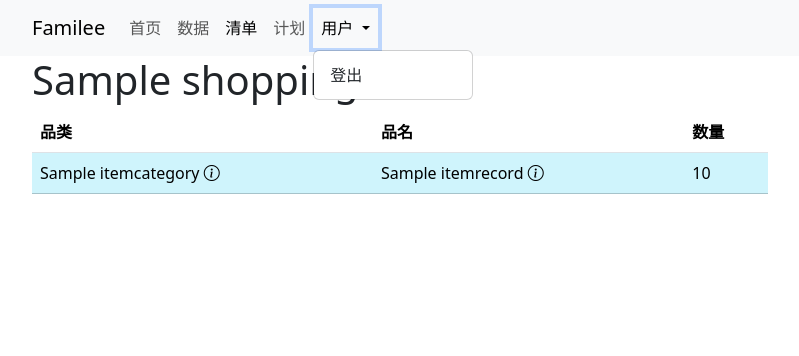
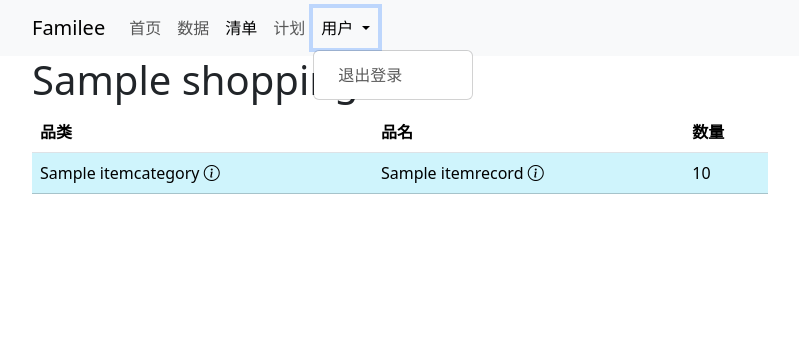
Before and after one commit to NullOnSpace/django-family, a Django app: page /shopping_list/1/ in a window 1280 px wide, after a click on "用户". Shown: the top 356 px of the page, without its empty margins (50-849 px from the left). Run offline with Django 5.2, Linux system fonts and the light colour scheme; tables that the repository leaves empty hold one stand-in row (values such as "Sample post"); some libraries are stand-ins or nearby versions.

Commit message:
nav-bar的样式微调

```diff
--- a/dashboard/static/css/base.css
+++ b/dashboard/static/css/base.css
@@ -19,3 +19,18 @@ section {
 #main-container {
     margin-top: 3.5rem;
 }
+
+.unobvious-button {
+    background-color: transparent;
+    border: none;
+    cursor: pointer;
+    user-select: none;
+    box-sizing: border-box;
+    white-space: nowrap;
+    padding-block: 0px;
+    padding-inline: 0px;
+    border-width: 0px;
+    border-style: none;
+    border-color: transparent;
+    border-image: initial;
+}
--- a/dashboard/templates/dashboard/base.html
+++ b/dashboard/templates/dashboard/base.html
@@ -43,21 +43,21 @@
                         <li class="nav-item">
                             <a class="nav-link {% if active == 'task' %}active{% endif %}" href="#">计划</a>
                         </li>
-                        {% if request.user.is_superuser %}
-                        <li class="nav-item">
-                            <a class="nav-link" href="{% url 'admin:index' %}">Admin</a>
-                        </li>
-                        {% endif %}
+
                         <li>
                             <hr class="dropdown-divider">
                         </li>
                         <li class="nav-item dropdown">
                             <a class="nav-link dropdown-toggle" href="#" role="button" data-bs-toggle="dropdown" aria-expanded="false">
-                            用户
+                            {{ request.user.username|default:"用户" }}
                             </a>
                             <ul class="dropdown-menu">
-                            <!-- <li><a class="dropdown-item" href="#">Action</a></li> -->
-                            <li><form action="{% url 'logout' %}" method="post">{% csrf_token %}<button class="dropdown-item" type="submit">登出</button></form></li>
+                                {% if request.user.is_superuser %}
+                                <li class="nav-item dropdown-item">
+                                    <a class="nav-link" href="{% url 'admin:index' %}">Admin</a>
+                                </li>
+                                {% endif %}
+                                <li class="nav-item dropdown-item"><form action="{% url 'logout' %}" method="post">{% csrf_token %}<input class="nav-link unobvious-button" type="submit" value="退出登录"></form></li>
                             </ul>
                         </li>
                     </ul>
```
